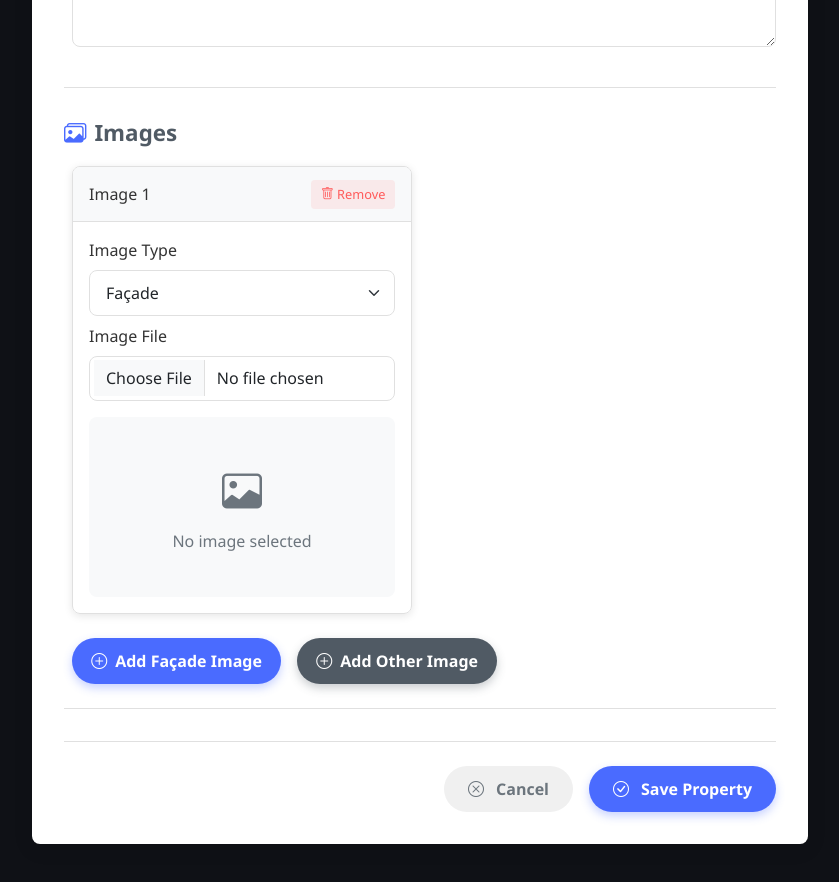
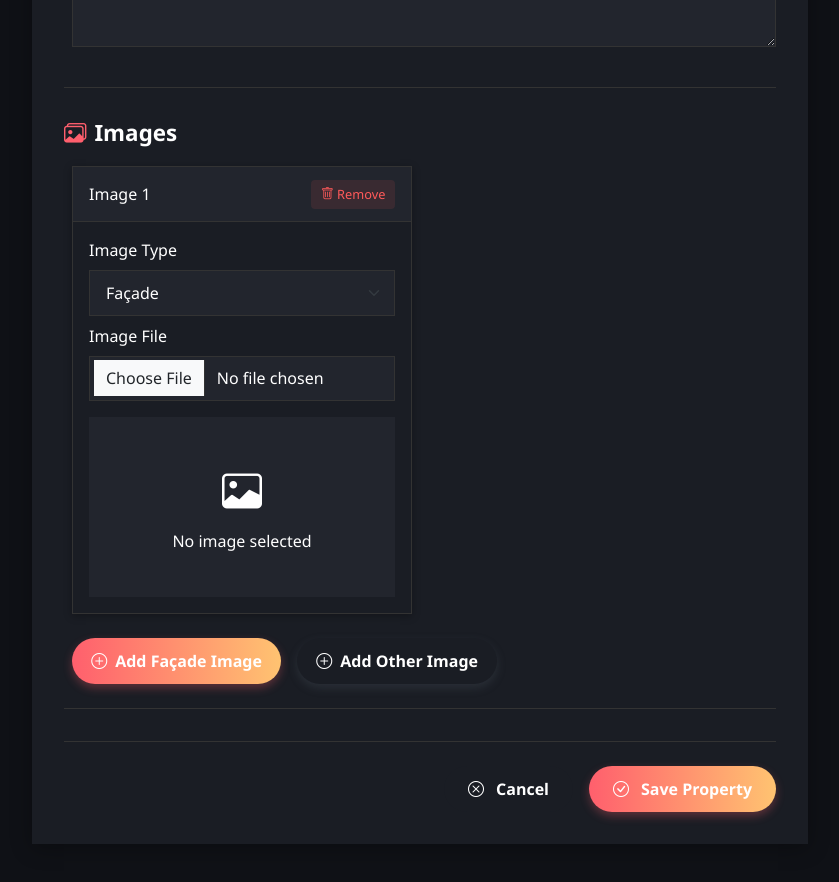
Before and after one commit to MathCarbonnier/immo, an Angular app in the folder frontend/: page /biens/new in a window 1280 px wide. Shown: the part 660-1542 px from the top of the page, without its empty margins (220-1059 px from the left). Built offline with nearby package versions, Linux system fonts and the light colour scheme.

Commit message:
Add number formatting feature: implement pipe and directive for displaying prices with spaces, update price display in forms and cards

```diff
--- a/frontend/src/app/app.module.ts
+++ b/frontend/src/app/app.module.ts
@@ -15,6 +15,7 @@ import { DeleteConfirmationDialogComponent } from './components/delete-confirmat
 import { CarouselComponent } from './components/carousel/carousel.component';
 import { ApiUrlInterceptor } from './interceptors/api-url.interceptor';
 import {MatDialogActions, MatDialogContent, MatDialogTitle, MatDialogModule} from "@angular/material/dialog";
+import { SharedModule } from './shared/shared.module';
 
 @NgModule({
   declarations: [
@@ -37,7 +38,8 @@ import {MatDialogActions, MatDialogContent, MatDialogTitle, MatDialogModule} fro
     MatDialogModule,
     MatDialogContent,
     MatDialogActions,
-    MatDialogTitle
+    MatDialogTitle,
+    SharedModule
   ],
   providers: [
     {
--- a/frontend/src/app/components/bien-card/bien-card.component.html
+++ b/frontend/src/app/components/bien-card/bien-card.component.html
@@ -27,7 +27,7 @@
     <h3 class="property-title">{{ bien.titre }}</h3>
     <div class="property-details">
       <p class="property-area">{{ bien.surface }} m²</p>
-      <p class="property-price">{{ bien.prix | currency:'EUR' }}</p>
+      <p class="property-price">{{ bien.prix | numberWithSpaces }} €</p>
     </div>
   </div>
 </div>
--- a/frontend/src/app/containers/bien-detail/bien-detail.component.html
+++ b/frontend/src/app/containers/bien-detail/bien-detail.component.html
@@ -52,7 +52,7 @@
           </div>
           <div class="property-price">
             <i class="bi bi-tag-fill"></i>
-            <span>{{ bien.prix | currency:'EUR' }}</span>
+            <span>{{ bien.prix | numberWithSpaces }} €</span>
           </div>
         </div>
       </div>
--- a/frontend/src/app/containers/bien-form/bien-form.component.css
+++ b/frontend/src/app/containers/bien-form/bien-form.component.css
@@ -1,18 +1,19 @@
-/* Variables */
+/* Variables - harmonized with global theme */
 :host {
-  --primary-color: #4a6bff;
-  --primary-hover: #3a5bef;
-  --secondary-color: #505a64;
-  --secondary-hover: #3e464e;
-  --danger-color: #ff5a5a;
-  --danger-hover: #e04545;
-  --light-bg: #f8f9fa;
-  --border-color: #e0e0e0;
-  --shadow-color: rgba(0, 0, 0, 0.1);
-  --text-color: #333;
-  --text-muted: #6c757d;
-  --border-radius: 8px;
-  --transition-speed: 0.3s;
+  /* Using colors from the primary gradient */
+  --primary-color: #ff5f6d; /* From the start of the global primary gradient */
+  --primary-hover: #ffc371; /* From the end of the global primary gradient */
+  --secondary-color: #1a1d24; /* Matching card-bg */
+  --secondary-hover: #22252d; /* Matching card-hover-bg */
+  --danger-color: #ff5a5a; /* Keeping the same danger color */
+  --danger-hover: #e04545; /* Keeping the same danger hover */
+  --light-bg: #22252d; /* Slightly lighter than card-bg for contrast */
+  --border-color: #333; /* Darker border for dark theme */
+  --shadow-color: rgba(0, 0, 0, 0.3); /* Darker shadow for dark theme */
+  --text-color: var(--text-light); /* Using global text-light variable */
+  --text-muted: var(--text-muted); /* Using global text-muted variable */
+  --border-radius: var(--border-radius); /* Using global border-radius */
+  --transition-speed: var(--transition-speed); /* Using global transition-speed */
 }
 
 /* Form container styling */
@@ -24,14 +25,16 @@
 .page-title {
   font-size: 2.2rem;
   font-weight: 700;
-  color: var(--primary-color);
+  background: var(--primary-gradient);
+  -webkit-background-clip: text;
+  -webkit-text-fill-color: transparent;
   text-align: center;
   margin-bottom: 1.5rem;
 }
 
 /* Property form styling */
 .property-form {
-  background-color: white;
+  background-color: var(--card-bg);
   border-radius: var(--border-radius);
   box-shadow: 0 4px 20px var(--shadow-color);
   padding: 2rem;
@@ -52,7 +55,7 @@
 .section-title {
   font-size: 1.4rem;
   font-weight: 600;
-  color: var(--secondary-color);
+  color: var(--text-light);
   margin-bottom: 1.2rem;
   display: flex;
   align-items: center;
@@ -83,11 +86,13 @@ label:not([for="titre"]):not([for="surface"]):not([for="prix"])::after {
   border-radius: var(--border-radius);
   padding: 0.6rem 1rem;
   transition: border-color var(--transition-speed), box-shadow var(--transition-speed);
+  background-color: var(--secondary-hover);
+  color: var(--text-light);
 }
 
 .form-control:focus, .form-select:focus {
   border-color: var(--primary-color);
-  box-shadow: 0 0 0 0.2rem rgba(74, 107, 255, 0.25);
+  box-shadow: 0 0 0 0.2rem rgba(255, 95, 109, 0.25);
 }
 
 .input-group-text {
@@ -111,11 +116,13 @@ label:not([for="titre"]):not([for="surface"]):not([for="prix"])::after {
   overflow: hidden;
   box-shadow: 0 2px 8px var(--shadow-color);
   transition: transform var(--transition-speed), box-shadow var(--transition-speed);
+  background-color: var(--secondary-color);
 }
 
 .image-card:hover {
   transform: translateY(-5px);
   box-shadow: 0 5px 15px var(--shadow-color);
+  background-color: var(--secondary-hover);
 }
 
 .image-header {
@@ -229,15 +236,14 @@ label:not([for="titre"]):not([for="surface"]):not([for="prix"])::after {
 }
 
 .btn-add-facade {
-  background-color: var(--primary-color);
+  background: var(--primary-gradient);
   color: white;
-  box-shadow: 0 4px 10px rgba(74, 107, 255, 0.3);
+  box-shadow: 0 4px 10px rgba(255, 95, 109, 0.3);
 }
 
 .btn-add-facade:hover {
-  background-color: var(--primary-hover);
   transform: translateY(-2px);
-  box-shadow: 0 6px 15px rgba(74, 107, 255, 0.4);
+  box-shadow: 0 6px 15px rgba(255, 95, 109, 0.4);
 }
 
 .btn-add-other {
@@ -275,25 +281,24 @@ label:not([for="titre"]):not([for="surface"]):not([for="prix"])::after {
 }
 
 .btn-cancel {
-  background-color: #f0f0f0;
+  background-color: var(--secondary-color);
   color: var(--text-muted);
 }
 
 .btn-cancel:hover {
-  background-color: #e0e0e0;
+  background-color: var(--secondary-hover);
   transform: translateY(-2px);
 }
 
 .btn-save {
-  background-color: var(--primary-color);
+  background: var(--primary-gradient);
   color: white;
-  box-shadow: 0 4px 10px rgba(74, 107, 255, 0.3);
+  box-shadow: 0 4px 10px rgba(255, 95, 109, 0.3);
 }
 
 .btn-save:hover {
-  background-color: var(--primary-hover);
   transform: translateY(-2px);
-  box-shadow: 0 6px 15px rgba(74, 107, 255, 0.4);
+  box-shadow: 0 6px 15px rgba(255, 95, 109, 0.4);
 }
 
 .btn-save:disabled {
--- a/frontend/src/app/containers/bien-form/bien-form.component.html
+++ b/frontend/src/app/containers/bien-form/bien-form.component.html
@@ -51,10 +51,11 @@
               <label for="prix" class="form-label">Price (€)</label>
               <div class="input-group">
                 <input
-                  type="number"
+                  type="text"
                   class="form-control"
                   id="prix"
                   formControlName="prix"
+                  appNumberWithSpaces
                   [ngClass]="{ 'is-invalid': submitted && f['prix'].errors }"
                 >
                 <span class="input-group-text">€</span>
--- /dev/null
+++ b/frontend/src/app/shared/directives/number-with-spaces.directive.ts
@@ -0,0 +1,64 @@
+import { Directive, ElementRef, HostListener, OnInit, Renderer2 } from '@angular/core';
+import { NgControl } from '@angular/forms';
+import { NumberWithSpacesPipe } from '../pipes/number-with-spaces.pipe';
+
+@Directive({
+  selector: '[appNumberWithSpaces]'
+})
+export class NumberWithSpacesDirective implements OnInit {
+  private el: HTMLInputElement;
+  private pipe: NumberWithSpacesPipe;
+
+  constructor(
+    private elementRef: ElementRef,
+    private renderer: Renderer2,
+    private control: NgControl
+  ) {
+    this.el = this.elementRef.nativeElement;
+    this.pipe = new NumberWithSpacesPipe();
+  }
+
+  ngOnInit() {
+    // Format the initial value if it exists
+    if (this.control.value) {
+      this.formatDisplayValue(this.control.value);
+    }
+  }
+
+  @HostListener('input', ['$event.target.value'])
+  onInput(value: string) {
+    // Remove all non-numeric characters except decimal point
+    const numericValue = value.replace(/[^\d.]/g, '');
+
+    // Convert to number
+    const numberValue = numericValue ? parseFloat(numericValue) : null;
+
+    // Update the model with the numeric value
+    this.control.control?.setValue(numberValue, { emitEvent: false });
+
+    // Format the display value
+    this.formatDisplayValue(numberValue);
+  }
+
+  @HostListener('focus')
+  onFocus() {
+    // When focused, show the raw numeric value
+    const value = this.control.value;
+    this.renderer.setProperty(this.el, 'value', value);
+  }
+
+  @HostListener('blur')
+  onBlur() {
+    // When blurred, format the display value
+    this.formatDisplayValue(this.control.value);
+  }
+
+  private formatDisplayValue(value: number | null) {
+    if (value !== null && value !== undefined) {
+      // Format the value using the pipe
+      const formattedValue = this.pipe.transform(value);
+      // Update the display value
+      this.renderer.setProperty(this.el, 'value', formattedValue);
+    }
+  }
+}
--- /dev/null
+++ b/frontend/src/app/shared/pipes/number-with-spaces.pipe.ts
@@ -0,0 +1,31 @@
+import { Pipe, PipeTransform } from '@angular/core';
+
+@Pipe({
+  name: 'numberWithSpaces'
+})
+export class NumberWithSpacesPipe implements PipeTransform {
+  transform(value: number | null | undefined): string {
+    // Return empty string if value is null or undefined
+    if (value === null || value === undefined) {
+      return '';
+    }
+
+    // Ensure value is a number
+    if (typeof value !== 'number') {
+      return '';
+    }
+
+    // Convert the number to a string
+    const stringValue = value.toString();
+
+    // Split the number into integer and decimal parts
+    const [integerPart, decimalPart] = stringValue.split('.');
+
+    // Format the integer part with spaces every 3 digits
+    // Using non-breaking space (\u00A0)
+    const formattedIntegerPart = integerPart.replace(/\B(?=(\d{3})+(?!\d))/g, '\u00A0');
+
+    // Return the formatted number with the decimal part if it exists
+    return decimalPart ? `${formattedIntegerPart}.${decimalPart}` : formattedIntegerPart;
+  }
+}
```
Also changed, not shown: frontend/src/app/shared/shared.module.ts (added, +19 -0 lines).
